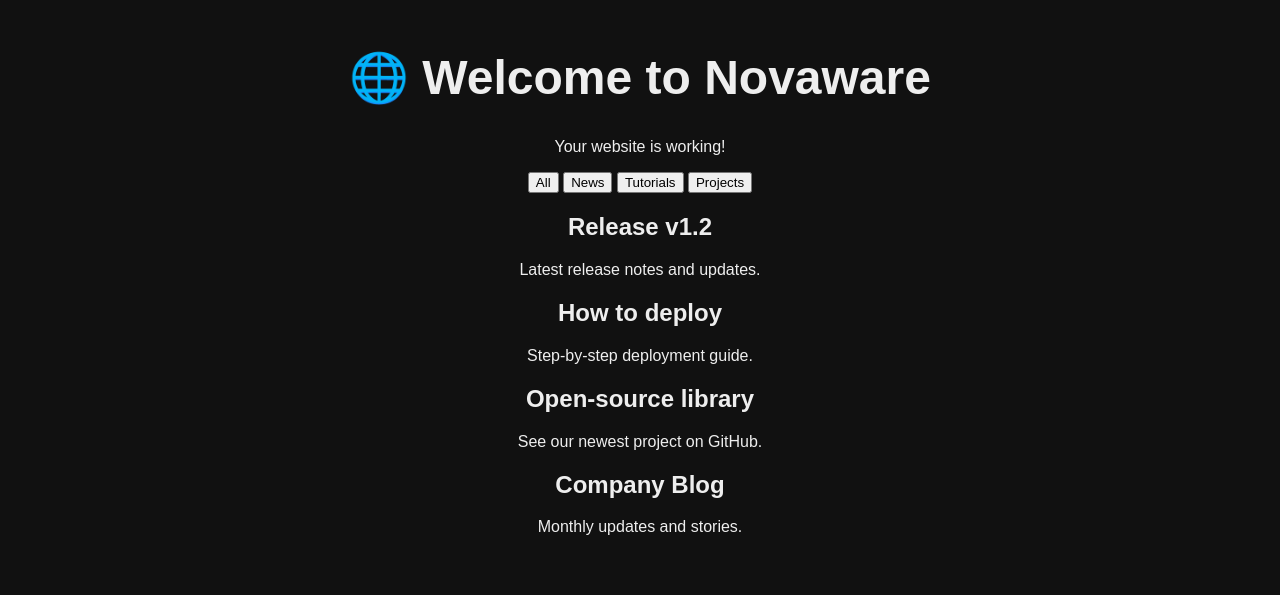
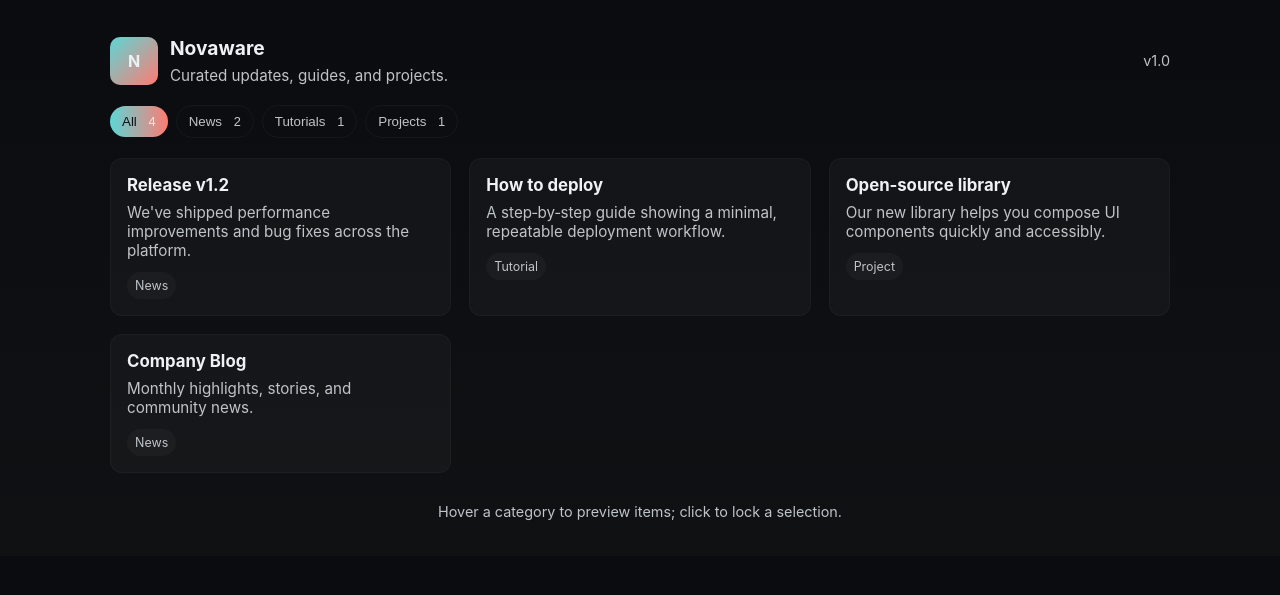
Before and after one commit to Zeazor/novaware, a plain HTML site: page index.html in a window 1280 px wide. Drawn offline with Linux system fonts and the light colour scheme.

Commit message:
Update index.html

```diff
--- a/index.html
+++ b/index.html
@@ -1,91 +1,176 @@
 <!DOCTYPE html>
-<html>
+<html lang="en">
 <head>
+  <meta charset="utf-8" />
+  <meta name="viewport" content="width=device-width,initial-scale=1" />
   <title>Novaware</title>
   <style>
-body {
-  font-family: Arial;
-  background: #111;
-  color: #eee;
-  text-align: center;
-  margin: 0;
-  padding: 0 12px 40px;
+    :root{
+      --bg:#0b0c0f;
+      --panel: rgba(255,255,255,0.03);
+      --muted: #bfc4c9;
+      --accent: #5dd6d6;
+      --accent-2: #ff7b72;
+      --glass: rgba(255,255,255,0.04);
     }
-h1 {
-  margin-top: 50px;
-  font-size: 3em;
+    *{box-sizing:border-box}
+    body{
+      margin:0; font-family: Inter, system-ui, -apple-system, 'Segoe UI', Roboto, Arial;
+      background: linear-gradient(180deg,var(--bg) 0%, #0f1113 100%);
+      color:#eef2f5; -webkit-font-smoothing:antialiased;
     }
+    .wrap{max-width:1100px;margin:36px auto;padding:0 20px}
+    header{display:flex;align-items:center;justify-content:space-between;gap:16px}
+    .brand{display:flex;align-items:center;gap:12px}
+    .logo{width:48px;height:48px;border-radius:10px;background:linear-gradient(135deg,var(--accent),var(--accent-2));display:flex;align-items:center;justify-content:center;font-weight:700}
+    h1{font-size:1.2rem;margin:0}
+    p.lead{margin:6px 0 0;color:var(--muted);font-size:.95rem}
+
+    /* Category nav */
+    nav.categories{display:flex;gap:8px;align-items:center;margin:20px 0;flex-wrap:wrap}
+    .cat{position:relative;padding:8px 12px;border-radius:999px;background:transparent;border:1px solid rgba(255,255,255,0.04);color:var(--muted);cursor:pointer;transition:all .15s;}
+    .cat:hover{transform:translateY(-3px);box-shadow:0 6px 18px rgba(0,0,0,0.5);border-color:var(--glass);color:#fff}
+    .cat.active{background:linear-gradient(90deg,var(--accent),var(--accent-2));color:#081018;border:none}
+    .cat .badge{display:inline-block;margin-left:8px;font-size:.8rem;color:rgba(255,255,255,0.85);opacity:.9}
+
+    /* Grid */
+    .items{display:grid;grid-template-columns:repeat(auto-fit,minmax(260px,1fr));gap:18px;margin-top:14px}
+    .card{background:var(--panel);border:1px solid rgba(255,255,255,0.03);padding:16px;border-radius:12px;transition:transform .16s,box-shadow .16s;min-height:120px}
+    .card:hover{transform:translateY(-6px);box-shadow:0 18px 40px rgba(0,0,0,0.6)}
+    .card h3{margin:0 0 8px;font-size:1.05rem}
+    .card p{margin:0;color:var(--muted);font-size:.95rem}
+    .tag{display:inline-block;padding:6px 8px;border-radius:999px;font-size:.78rem;background:rgba(255,255,255,0.03);color:var(--muted);margin-top:12px}
+
+    /* subtle fade for hidden items */
+    .card.hidden{opacity:0;transform:scale(.98);pointer-events:none;height:0;padding:0;margin:0;border:0}
+
+    /* footer */
+    footer{margin:30px 0;color:var(--muted);font-size:.9rem;text-align:center}
+
+    @media (max-width:520px){.logo{width:40px;height:40px}.cat{padding:7px 10px}}
   </style>
 </head>
+<body>
+  <div class="wrap">
+    <header>
+      <div class="brand">
+        <div class="logo">N</div>
+        <div>
+          <h1>Novaware</h1>
+          <p class="lead">Curated updates, guides, and projects.</p>
+        </div>
+      </div>
+      <div style="text-align:right;color:var(--muted);font-size:.9rem">v1.0</div>
+    </header>
 
-<body>
+    <!-- Categories (hover to preview, click to lock) -->
+    <nav id="categories" class="categories" aria-label="Categories">
+      <button class="cat active" data-cat="all" aria-pressed="true">All <span class="badge">4</span></button>
+      <button class="cat" data-cat="news">News <span class="badge">2</span></button>
+      <button class="cat" data-cat="tutorial">Tutorials <span class="badge">1</span></button>
+      <button class="cat" data-cat="project">Projects <span class="badge">1</span></button>
+    </nav>
 
-<h1>🌐 Welcome to Novaware</h1>
-<p>Your website is working!</p>
+    <!-- Content -->
+    <main>
+      <section id="items" class="items" aria-live="polite">
+        <article class="card" data-category="news">
+          <h3>Release v1.2</h3>
+          <p>We've shipped performance improvements and bug fixes across the platform.</p>
+          <div class="tag">News</div>
+        </article>
 
-<!-- Category controls -->
-<div id="categories" class="categories">
-  <button class="cat-btn active" data-cat="all">All</button>
-  <button class="cat-btn" data-cat="news">News</button>
-  <button class="cat-btn" data-cat="tutorial">Tutorials</button>
-  <button class="cat-btn" data-cat="project">Projects</button>
-</div>
+        <article class="card" data-category="tutorial">
+          <h3>How to deploy</h3>
+          <p>A step‑by‑step guide showing a minimal, repeatable deployment workflow.</p>
+          <div class="tag">Tutorial</div>
+        </article>
 
-<!-- Sample content that will be filtered by category -->
-<div id="items" class="items">
-  <article class="item" data-category="news">
-    <h2>Release v1.2</h2>
-    <p>Latest release notes and updates.</p>
+        <article class="card" data-category="project">
+          <h3>Open‑source library</h3>
+          <p>Our new library helps you compose UI components quickly and accessibly.</p>
+          <div class="tag">Project</div>
         </article>
-  <article class="item" data-category="tutorial">
-    <h2>How to deploy</h2>
-    <p>Step-by-step deployment guide.</p>
+
+        <article class="card" data-category="news">
+          <h3>Company Blog</h3>
+          <p>Monthly highlights, stories, and community news.</p>
+          <div class="tag">News</div>
         </article>
-  <article class="item" data-category="project">
-    <h2>Open-source library</h2>
-    <p>See our newest project on GitHub.</p>
-  </article>
-  <article class="item" data-category="news">
-    <h2>Company Blog</h2>
-    <p>Monthly updates and stories.</p>
-  </article>
+      </section>
+    </main>
+
+    <footer>Hover a category to preview items; click to lock a selection.</footer>
   </div>
 
   <script>
-// Category filter logic
+    // Hover-based category filtering with optional click-to-lock
     (function(){
       const cats = document.getElementById('categories');
-  const items = Array.from(document.querySelectorAll('.item'));
+      const buttons = Array.from(cats.querySelectorAll('.cat'));
+      const items = Array.from(document.querySelectorAll('.card'));
+      let locked = null; // data-cat string when user clicks to lock
 
-  function setActive(button){
-    Array.from(cats.querySelectorAll('.cat-btn')).forEach(b=>b.classList.remove('active'));
-    button.classList.add('active');
-  }
-
-  function filterCategory(cat){
+      function showCategory(cat){
         items.forEach(it => {
           const c = it.getAttribute('data-category');
-      if(cat === 'all' || c === cat) it.style.display = '';
-      else it.style.display = 'none';
+          if(cat === 'all' || c === cat){
+            it.classList.remove('hidden');
+          } else {
+            it.classList.add('hidden');
+          }
         });
       }
 
-  cats.addEventListener('click', (e)=>{
-    const btn = e.target.closest('.cat-btn');
-    if(!btn) return;
+      function setActiveButton(activeCat){
+        buttons.forEach(b=>{
+          const c = b.getAttribute('data-cat');
+          const isActive = c === activeCat;
+          b.classList.toggle('active', isActive);
+          b.setAttribute('aria-pressed', isActive ? 'true' : 'false');
+        });
+      }
+
+      // Hover behavior
+      buttons.forEach(btn=>{
         const cat = btn.getAttribute('data-cat');
-    setActive(btn);
-    filterCategory(cat);
-    // update hash so a link can share the filter
-    history.replaceState(null, '', '#'+cat);
+        btn.addEventListener('mouseenter', ()=>{
+          if(locked) return; // ignore hover if locked
+          setActiveButton(cat);
+          showCategory(cat);
+        });
+        btn.addEventListener('mouseleave', ()=>{
+          if(locked) return;
+          setActiveButton('all');
+          showCategory('all');
+        });
+        // Click toggles lock
+        btn.addEventListener('click', ()=>{
+          const currently = btn.getAttribute('data-cat');
+          if(locked === currently){
+            locked = null; setActiveButton('all'); showCategory('all');
+          } else {
+            locked = currently; setActiveButton(currently); showCategory(currently);
+          }
+        });
       });
 
-  // Restore from hash on load
+      // Initialize counts in badges (in case content changes)
+      function refreshCounts(){
+        const counts = items.reduce((acc,it)=>{acc[it.getAttribute('data-category')] = (acc[it.getAttribute('data-category')]||0)+1; return acc},{})
+        buttons.forEach(b=>{
+          const key = b.getAttribute('data-cat');
+          const badge = b.querySelector('.badge');
+          if(badge) badge.textContent = (key === 'all') ? items.length : (counts[key] || 0);
+        })
+      }
+      refreshCounts();
+
+      // Respect anchor on load (optional)
       const initial = (location.hash||'#all').substring(1);
-  const initBtn = cats.querySelector(`.cat-btn[data-cat="${initial}"]`);
-  if(initBtn) initBtn.click();
+      const initialBtn = buttons.find(b=>b.getAttribute('data-cat')===initial);
+      if(initialBtn){ initialBtn.click(); }
     })();
   </script>
-
 </body>
 </html>
```
Lines whose indentation alone changed are shown as unchanged.
